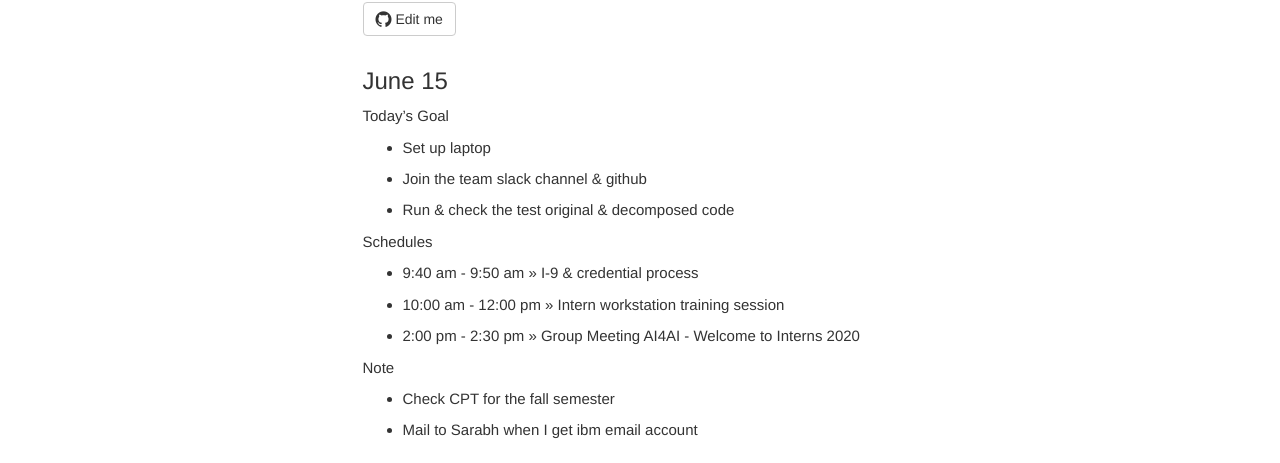
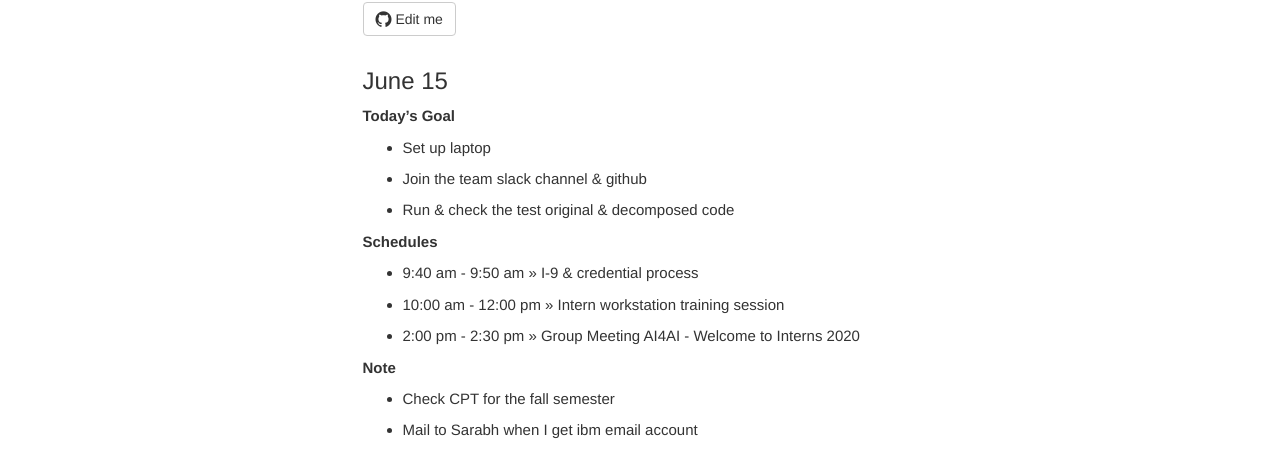
Before and after one commit to codingsoo/codingsoo.github.io1, a Jekyll site: the page built from pages/diary/june-2020.md, in a window 1280 px wide. Shown: the part 268-731 px from the top of the page. Built offline with Jekyll 4.4.1, drawn with Linux system fonts in a browser that asks for light colours; nearby versions of some CDN libraries; comment, search, counter and statistics services are not loaded.

```diff
--- a/pages/diary/june-2020.md
+++ b/pages/diary/june-2020.md
@@ -11,19 +11,19 @@ folder: diary
 
 ## June 15
 
-Today's Goal
+**Today's Goal**
 
 - Set up laptop
 - Join the team slack channel & github
 - Run & check the test original & decomposed code
 
-Schedules
+**Schedules**
 
 - 9:40 am - 9:50 am >> I-9 & credential process
 - 10:00 am - 12:00 pm >> Intern workstation training session
 - 2:00 pm - 2:30 pm >> Group Meeting AI4AI - Welcome to Interns 2020
 
-Note
+**Note**
 
 - Check CPT for the fall semester
 - Mail to Sarabh when I get ibm email account
```
